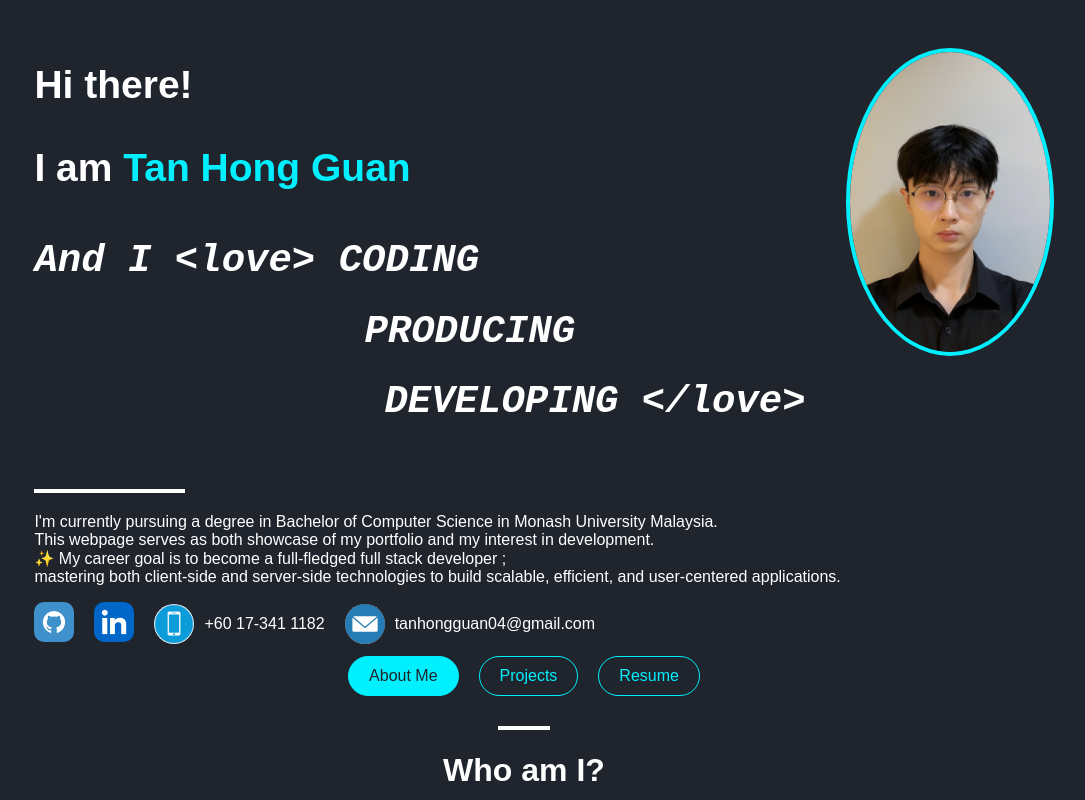
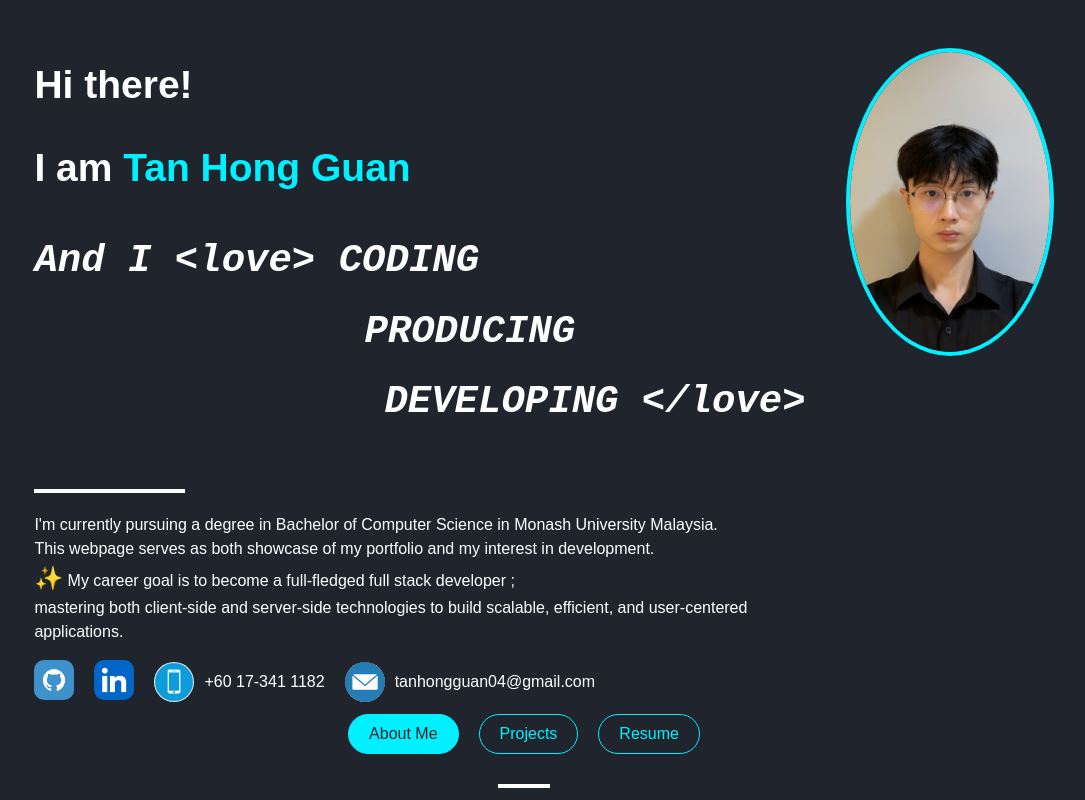
Before and after one commit to TanHongGuan/portfolio-website-react, a React (Vite) app: page / in a window 1280 px wide. Shown: the top 800 px of the page, without its empty margins (116-1201 px from the left). Built offline with nearby package versions, Linux system fonts and the light colour scheme.

Commit message:
Styled the new seciton

```diff
--- a/src/sections/Header.css
+++ b/src/sections/Header.css
@@ -49,6 +49,15 @@
   white-space: nowrap;
 }
 
+.about-me {
+  line-height: 1.5;
+  font-size : 16px;
+  width: 80%;
+}
+
+.about-me .sparkle {
+  font-size : 23px;
+}
 
 /* Profile Picture */
 
```
